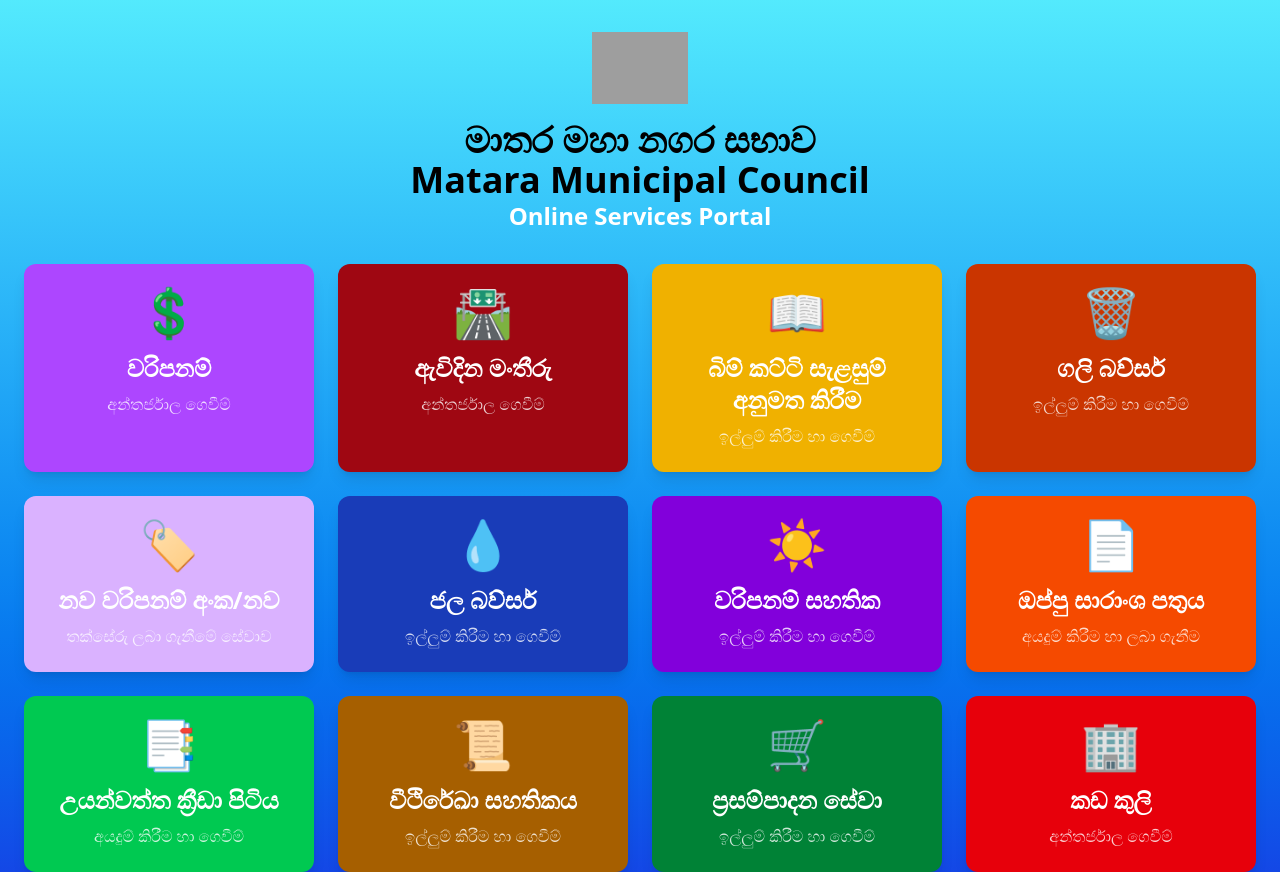
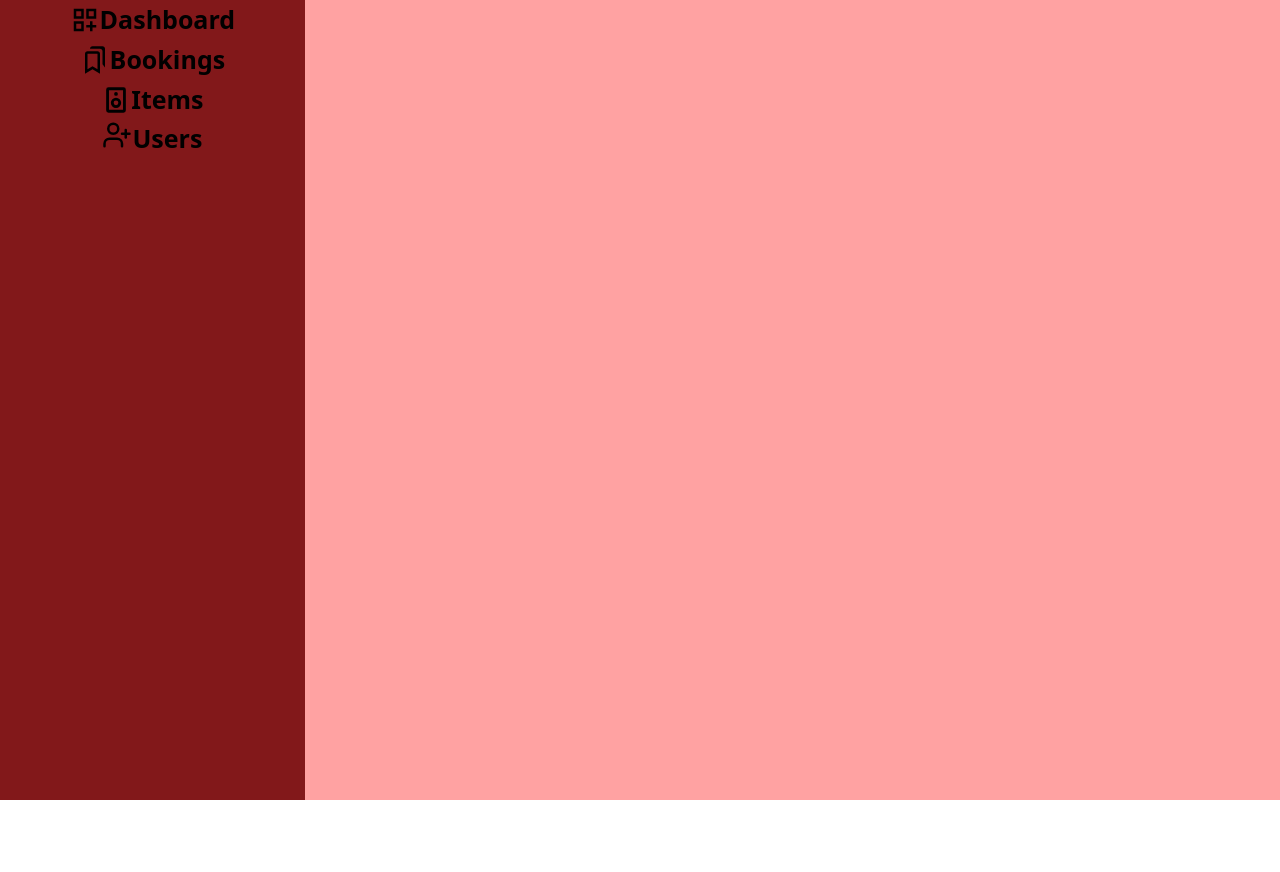
Before and after one commit to RashindaThulakk/kv-audio-frontend, a React (Vite) app: page / in a window 1280 px wide. After the commit the page ends 800 px from the top, so only its background shows below. Built offline with nearby package versions, Linux system fonts and the light colour scheme; grey boxes are pictures that could not be loaded.

Commit message:
Created AdminPage Component  😃✨✨

```diff
--- a/package.json
+++ b/package.json
@@ -12,9 +12,11 @@
   "dependencies": {
     "@tailwindcss/vite": "^4.0.0",
     "autoprefixer": "^10.4.20",
+    "icons": "^1.0.0",
     "postcss": "^8.5.1",
     "react": "^18.3.1",
-    "react-dom": "^18.3.1"
+    "react-dom": "^18.3.1",
+    "react-icons": "^5.4.0"
   },
   "devDependencies": {
     "@eslint/js": "^9.17.0",
--- a/src/App.jsx
+++ b/src/App.jsx
@@ -1,117 +1,17 @@
 import ProductCard from './components/productCard'
+import { MdOutlineDashboardCustomize } from "react-icons/md";
+import { BiBookmarks } from "react-icons/bi";
+import { PiSpeakerHifiBold } from "react-icons/pi";
+import { LuUserPlus } from "react-icons/lu";
+import AdminPage from './components/adminPage';
+
+
 
 function App() {
   return (
-
-    <div className="min-h-screen bg-gradient-to-b from-cyan-300 to-blue-700 text-center">
-      {/* Header */}
-      <header className="py-8">
-        <img
-          src="https://upload.wikimedia.org/wikipedia/commons/9/9c/Coat_of_arms_of_Negombo_Municipal_Council.png"
-          alt="Matara Municipal Council Logo"
-          className="mx-auto w-24"
-        />
-        <h1 className="text-4xl font-bold text-black mt-4">
-          මාතර මහා නගර සභාව<br /> Matara Municipal Council
-        </h1>
-        <h2 className="text-2xl font-semibold text-white">
-          Online Services Portal
-        </h2>
-      </header>
-
-      {/* Grid of Service Cards */}
-      <div className="container mx-auto px-6 grid grid-cols-2 md:grid-cols-4 gap-6">
-
-        {services.map((service, index) => (
-          <div
-            key={index}
-            className={`p-6 rounded-xl shadow-lg text-white text-center ${service.bgColor} hover:scale-105 transition-transform`}
-          >
-            <div className="text-5xl">{service.icon}</div>
-            <h3 className="text-2xl font-semibold mt-4">{service.title}</h3>
-            <p className="mt-2 opacity-80">{service.description}</p>
-          </div>
-        ))}
-
-      </div>
-    </div>
-  );
+   <div>
+    <AdminPage/>
+   </div>
+)
 }
-
-// Services Data
-const services = [
-  {
-    title: "වරිපනම්",
-    description: "අන්තර්ජාල ගෙවීම්",
-    icon: "💲",
-    bgColor: "bg-purple-500"
-  },
-  {
-    title: "ඇවිදින මංතීරු",
-    description: "අන්තර්ජාල ගෙවීම්",
-    icon: "🛣️",
-    bgColor: "bg-red-800"
-  },
-  {
-    title: "බිම් කට්ටි සැළසුම් අනුමත කිරීම",
-    description: "ඉල්ලුම් කිරීම හා ගෙවීම්",
-    icon: "📖",
-    bgColor: "bg-yellow-500"
-  },
-  {
-    title: "ගලි බව්සර්",
-    description: "ඉල්ලුම් කිරීම හා ගෙවීම්",
-    icon: "🗑️",
-    bgColor: "bg-orange-700"
-  },
-  {
-    title: "නව වරිපනම් අංක/නව",
-    description: "තක්සේරු ලබා ගැනීමේ සේවාව",
-    icon: "🏷️",
-    bgColor: "bg-purple-300"
-  },
-  {
-    title: "ජල බව්සර්",
-    description: "ඉල්ලුම් කිරීම හා ගෙවීම්",
-    icon: "💧",
-    bgColor: "bg-blue-800"
-  },
-  {
-    title: "වරිපනම් සහතික",
-    description: "ඉල්ලුම් කිරීම හා ගෙවීම්",
-    icon: "☀️",
-    bgColor: "bg-purple-700"
-  },
-  {
-    title: "ඔප්පු සාරාංශ පත‍්‍රය",
-    description: "අයදුම් කිරීම හා ලබා ගැනීම",
-    icon: "📄",
-    bgColor: "bg-orange-600"
-  },
-  {
-    title: "උයන්වත්ත ක්‍රීඩා පිටිය",
-    description: "අයදුම් කිරීම හා ගෙවීම්",
-    icon: "📑",
-    bgColor: "bg-green-500"
-  },
-  {
-    title: "වීථිරේඛා සහතිකය",
-    description: "ඉල්ලුම් කිරීම හා ගෙවීම්",
-    icon: "📜",
-    bgColor: "bg-yellow-700"
-  },
-  {
-    title: "ප්‍රසම්පාදන සේවා",
-    description: "ඉල්ලුම් කිරීම හා ගෙවීම්",
-    icon: "🛒",
-    bgColor: "bg-green-700"
-  },
-  {
-    title: "කඩ කුලි",
-    description: "අන්තර්ජාල ගෙවීම්",
-    icon: "🏢",
-    bgColor: "bg-red-600"
-  }
-];
-
-export default App;
+export default App
--- /dev/null
+++ b/src/components/adminPage.jsx
@@ -0,0 +1,43 @@
+import { BiBookmarks } from "react-icons/bi";
+import { LuUserPlus } from "react-icons/lu";
+import { MdOutlineDashboardCustomize } from "react-icons/md";
+import { PiSpeakerHifiBold } from "react-icons/pi";
+
+export default function AdminPage(){
+    return(
+        <div className='w-full h-screen flex '>
+
+        <div className='w-[400px] h-full bg-red-900 flex flex-col items-center'>
+
+            <button className='w-full h-[40px] text-[25px] font-bold flex justify-center items-center'>
+            <MdOutlineDashboardCustomize className='size-[30px]'/>
+            Dashboard
+            </button>
+
+            <button className='w-full h-[40px] text-[25px] font-bold flex justify-center items-center'>
+            <BiBookmarks className='size-[30px]'/>
+
+            Bookings
+            </button>
+
+            <button className='w-full h-[40px] text-[25px] font-bold flex justify-center items-center'>
+            <PiSpeakerHifiBold className='size-[30px]'/>
+            Items
+            </button>
+
+            <button className='w-full h-[40px] text-[25px] font-bold flex justify-center '>
+            <LuUserPlus className='size-[30px]'/>
+            Users
+            </button>
+
+        </div>
+
+        <div className='w-full h-full bg-red-300'>
+
+        </div>
+
+
+  </div>
+
+    )
+}
```
Also changed, not shown: 1 other file (tests, documents, lock files or other folders).
